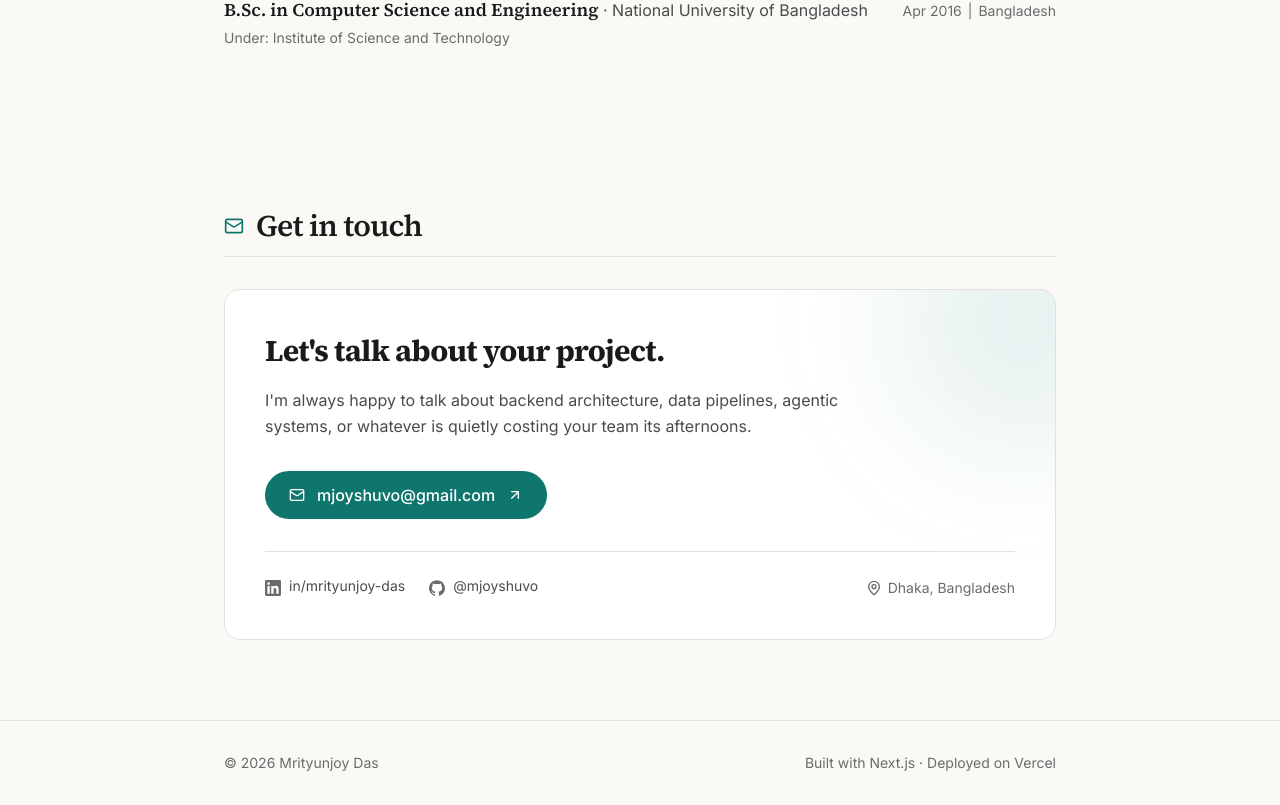
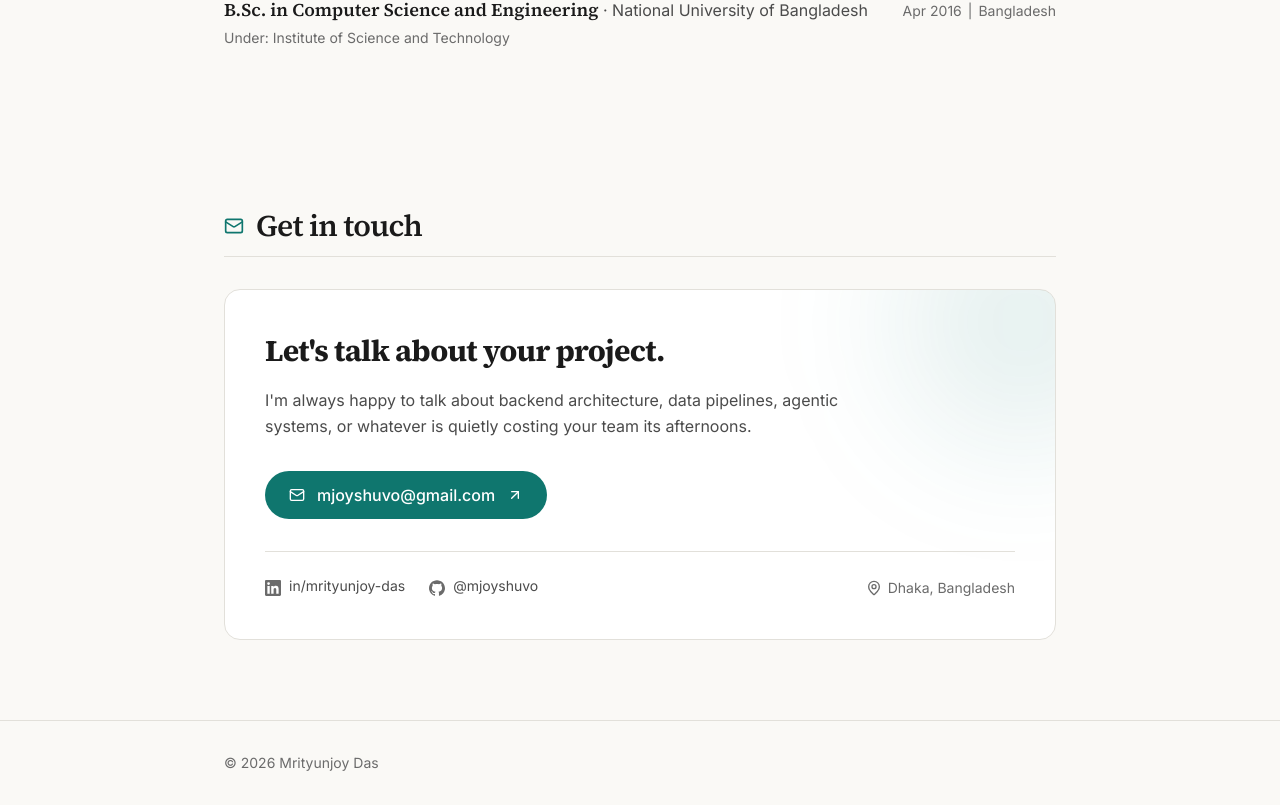
Before and after one commit to mjoyshuvo/profile, a Next.js app: page / in a window 1280 px wide. Shown: the part 3983-4788 px from the top of the page. Built offline with nearby package versions, Linux system fonts and the light colour scheme.

Commit message:
Drop the built-with line from the footer

```diff
--- a/app/page.tsx
+++ b/app/page.tsx
@@ -35,7 +35,6 @@ export default function Home() {
           <p>
             © {new Date().getFullYear()} {profile.name}
           </p>
-          <p>Built with Next.js · Deployed on Vercel</p>
         </div>
       </footer>
     </>
```
